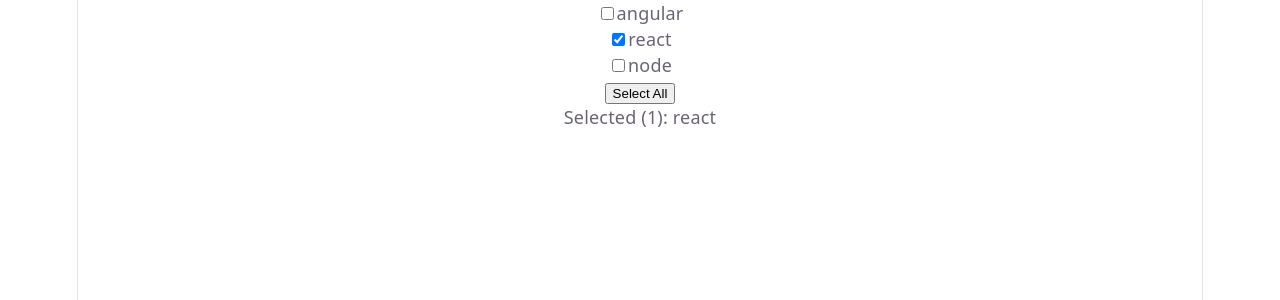
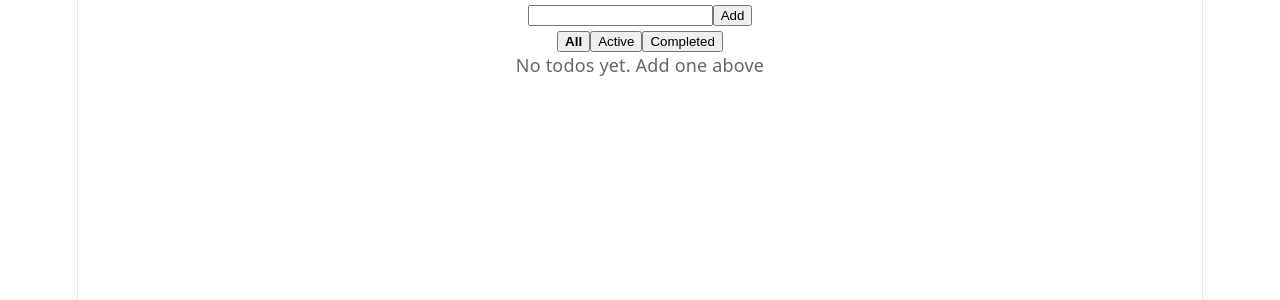
Before and after one commit to shaikhm357/daily-learnings, a React (Vite) app: page / in a window 1280 px wide. Shown: the top 300 px of the page. Built offline with nearby package versions, Linux system fonts and the light colour scheme.

Commit message:
CRUD Todo

```diff
--- a/src/App.tsx
+++ b/src/App.tsx
@@ -1,12 +1,14 @@
 import "./App.css";
 // import Counter from "./components/Counter";
-import CheckBoxGroup from "./components/CheckBoxGroup";
+// import CheckBoxGroup from "./components/CheckBoxGroup";
+import Todo from "./components/Todo";
 
 function App() {
   return (
     <>
       {/* <Counter /> */}
-      <CheckBoxGroup />
+      {/* <CheckBoxGroup /> */}
+      <Todo />
     </>
   );
 }
--- /dev/null
+++ b/src/components/Todo.tsx
@@ -0,0 +1,152 @@
+import { useReducer, useState } from "react";
+
+const todoReducer = (state, action) => {
+  switch (action.type) {
+    case "ADD":
+      return [...state, { id: Date.now(), text: action.text, done: false }];
+    case "TOGGLE":
+      return state.map((todo) => {
+        if (todo.id === action.id) {
+          return { ...todo, done: !todo.done };
+        } else {
+          return todo;
+        }
+      });
+    case "EDIT":
+      return state.map((todo) => {
+        if (todo.id == action.id) {
+          return { ...todo, text: action.text };
+        }
+      });
+    case "DEL":
+      return state.filter((todo) => todo.id !== action.id);
+    default:
+      return state;
+  }
+};
+
+const Todo = () => {
+  const [todos, dispatch] = useReducer(todoReducer, []);
+  const [inputTodo, setInputTodo] = useState("");
+  const [filter, setFilter] = useState("all");
+  const [editingId, setEditingId] = useState(null);
+  const [editText, setEditText] = useState("");
+
+  const handleAdd = () => {
+    // console.log("clicked Add");
+    if (!inputTodo.trim()) return;
+    dispatch({ type: "ADD", text: inputTodo.trim() });
+    setInputTodo("");
+  };
+
+  const filtered = todos.filter((todo) => {
+    if (filter === "active") return !todo.done;
+    if (filter === "completed") return todo.done;
+    return true;
+  });
+  console.log(filtered);
+
+  const handleEdit = (todo) => {
+    setEditingId(todo.id);
+    setEditText(todo.text);
+  };
+
+  const saveEdit = (id) => {
+    if (editText.trim()) {
+      dispatch({ type: "EDIT", id, text: editText.trim() });
+    }
+    setEditingId(null);
+  };
+
+  return (
+    <div>
+      {/* input box for todos  */}
+      <div>
+        <input
+          type="text"
+          name=""
+          id=""
+          value={inputTodo}
+          onChange={(e) => setInputTodo(e.target.value)}
+          onKeyDown={(e) => e.key == "Enter" && handleAdd()}
+        />
+        <button onClick={handleAdd}>Add</button>
+      </div>
+
+      {/* filter options  */}
+      <div>
+        {["all", "active", "completed"].map((fil) => (
+          <button
+            onClick={() => setFilter(fil)}
+            key={fil}
+            style={{ fontWeight: filter == fil ? "bold" : "normal" }}
+          >
+            {fil.charAt(0).toUpperCase() + fil.slice(1)}
+          </button>
+        ))}
+      </div>
+
+      {/* list todos  */}
+      {filtered.length === 0 ? (
+        <p>
+          {filter == "all"
+            ? "No todos yet. Add one above"
+            : `No ${filter} todos.`}
+        </p>
+      ) : (
+        <ul>
+          {filtered.map((todo) => (
+            <li key={todo.id}>
+              {editingId == todo.id ? (
+                <>
+                  <input
+                    type="text"
+                    name="editInput"
+                    id=""
+                    value={editText}
+                    onChange={(e) => setEditText(e.target.value)}
+                    onKeyDown={(e) => e.key === "Enter" && saveEdit(todo.id)}
+                    autoFocus
+                  />
+                  <button onClick={() => saveEdit(todo.id)}>Save</button>
+                  <button>Cancel</button>
+                </>
+              ) : (
+                <>
+                  <span
+                    onClick={() => dispatch({ type: "TOGGLE", id: todo.id })}
+                    style={{
+                      cursor: "pointer",
+                      paddingRight: "1rem",
+                      textDecoration: todo.done ? "line-through" : "none",
+                    }}
+                  >
+                    {todo.text}
+                  </span>
+                  <button onClick={() => handleEdit(todo)}>Edit</button>
+                  <button
+                    onClick={() => dispatch({ type: "DEL", id: todo.id })}
+                  >
+                    Delete
+                  </button>
+                </>
+              )}
+            </li>
+          ))}
+        </ul>
+      )}
+    </div>
+  );
+};
+
+export default Todo;
+
+// create input and add button template
+// create input state
+// create usereducer
+// create first action ADD
+// dispatch action to add button
+// show list
+// implement toggle
+// create filter template
+// shove active filter
```
